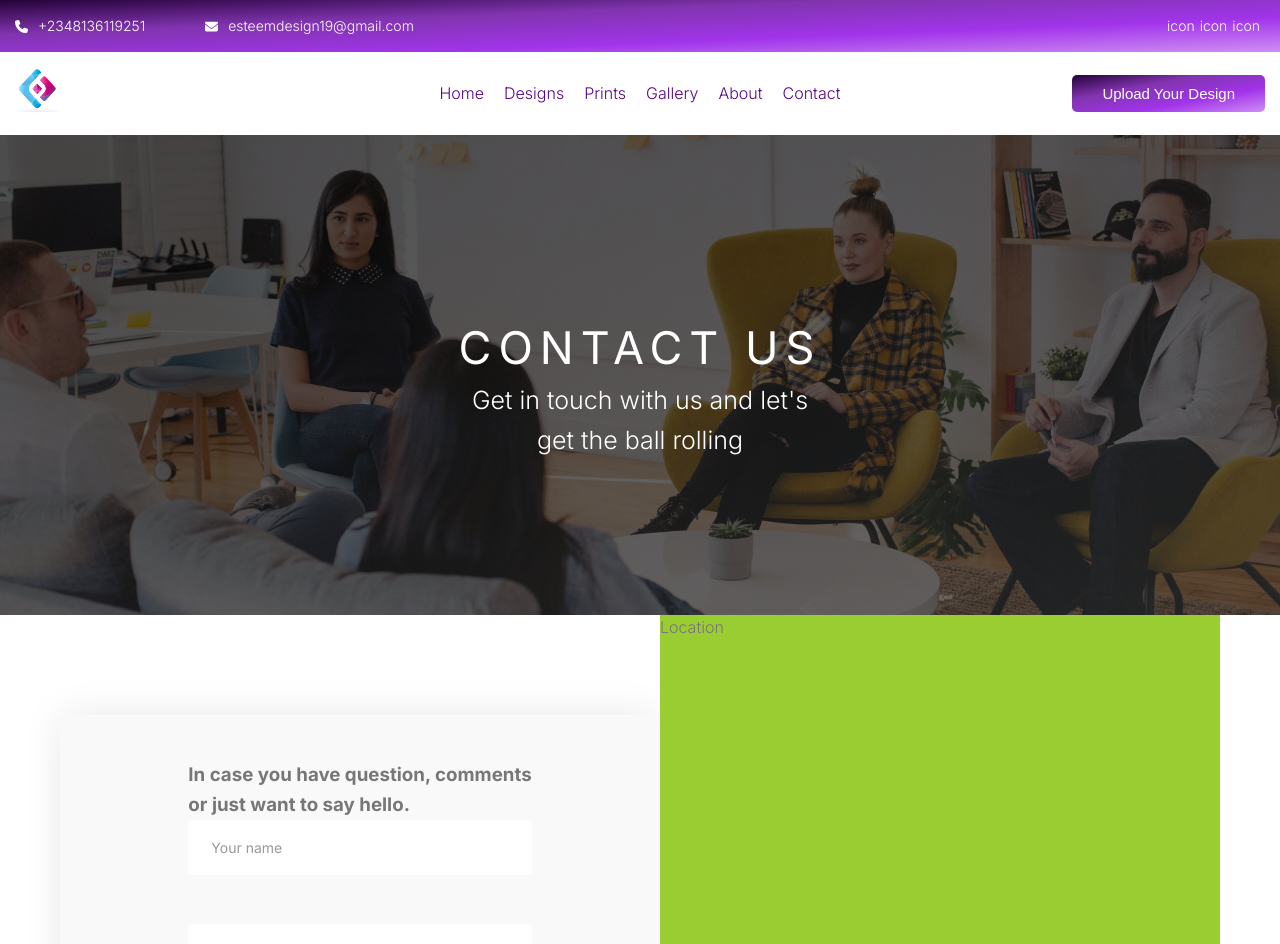
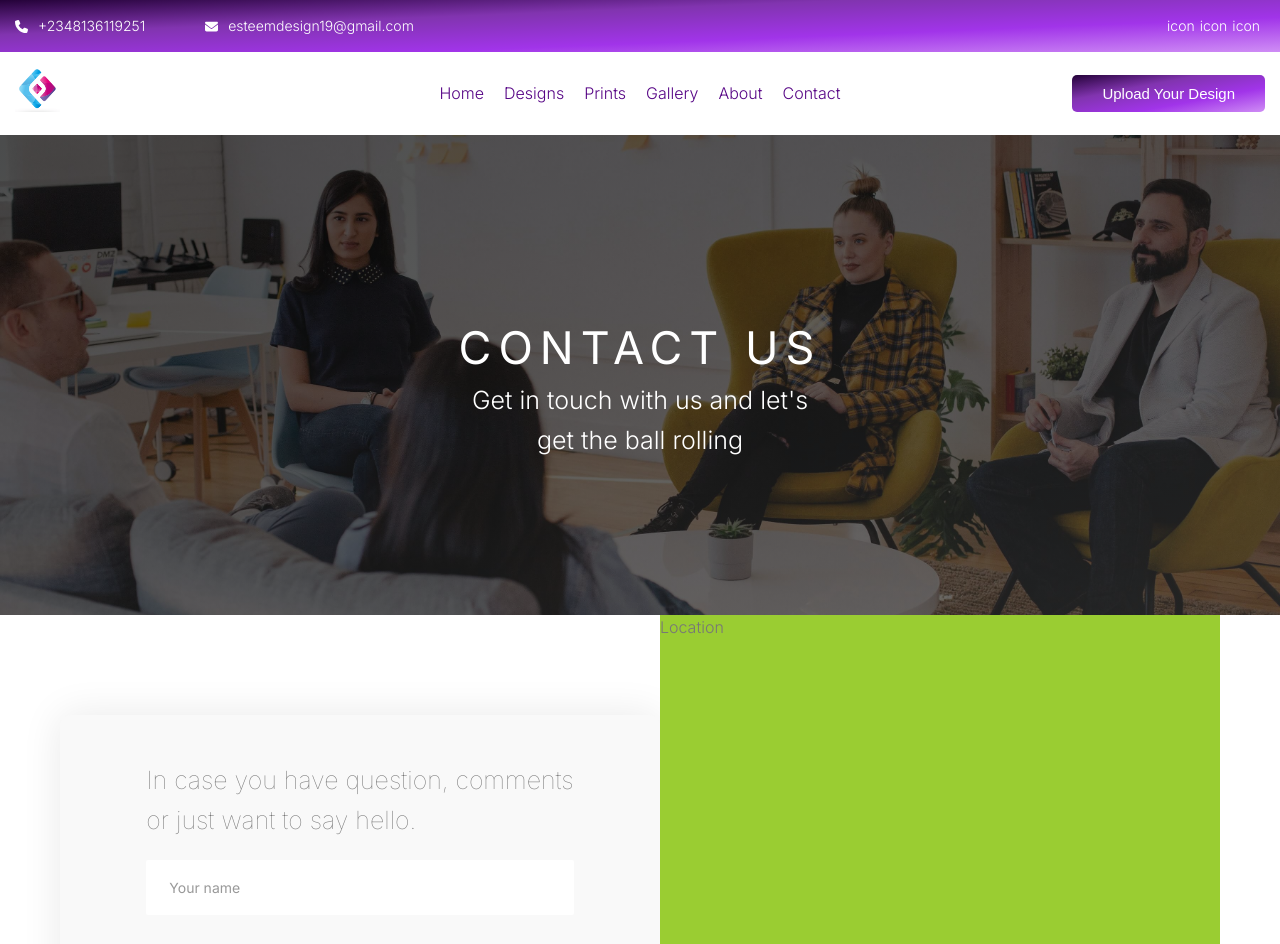
Before and after one commit to esteemayo/next-idesignx, a Next.js app: page /contact in a window 1280 px wide. Shown: the top 944 px of the page. Built offline with nearby package versions, Linux system fonts and the light colour scheme.

Commit message:
fix: add styling

```diff
--- a/src/components/ContactForm.tsx
+++ b/src/components/ContactForm.tsx
@@ -86,7 +86,11 @@ const Container = styled.section`
   box-shadow: 0 0 4rem rgba(00, 00, 00, 0.09);
 `;
 
-const Heading = styled.h3``;
+const Heading = styled.h3`
+  font-weight: lighter;
+  font-size: 2.5rem;
+  margin-bottom: 2rem;
+`;
 
 const Br = styled.br``;
 
```
